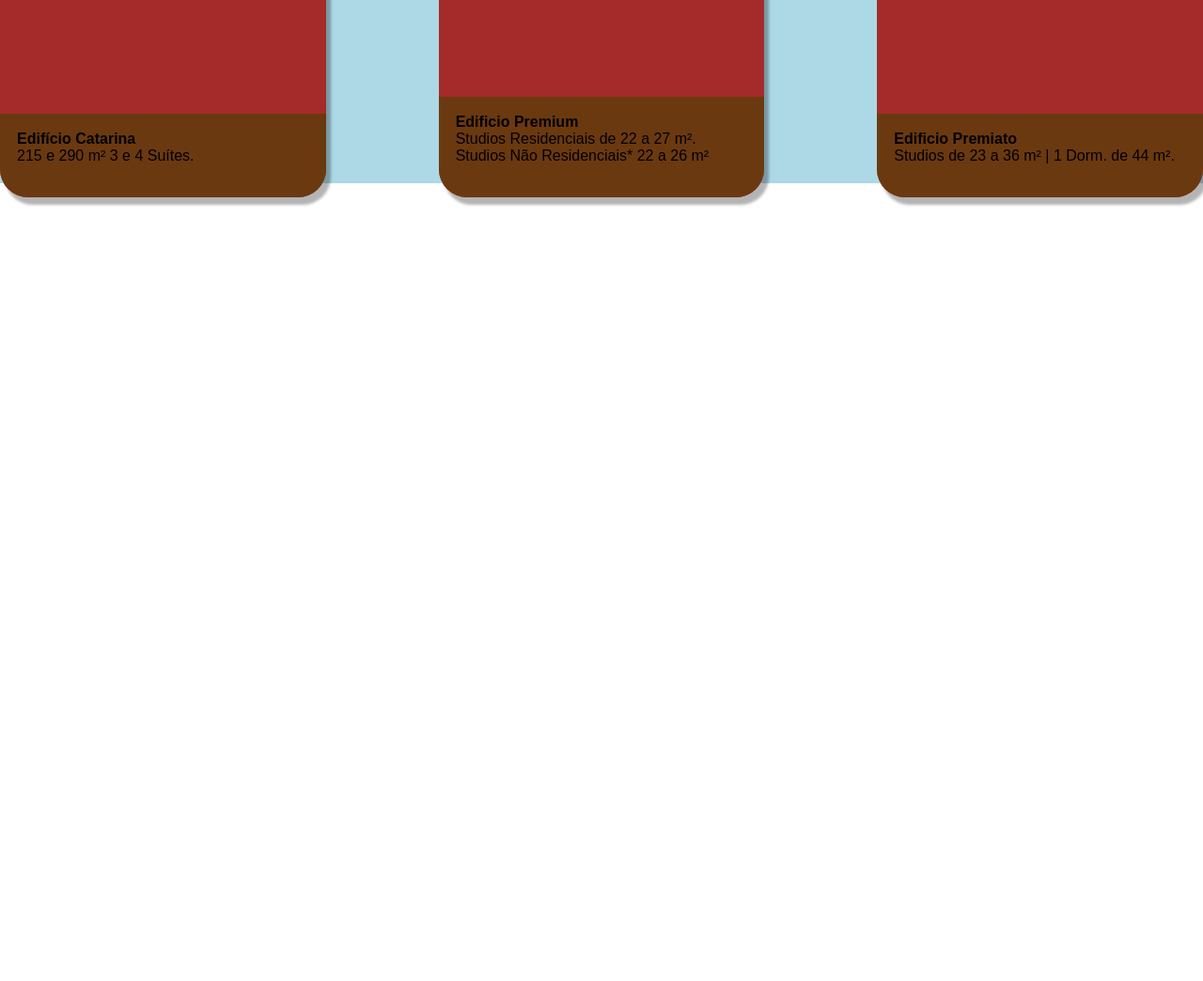
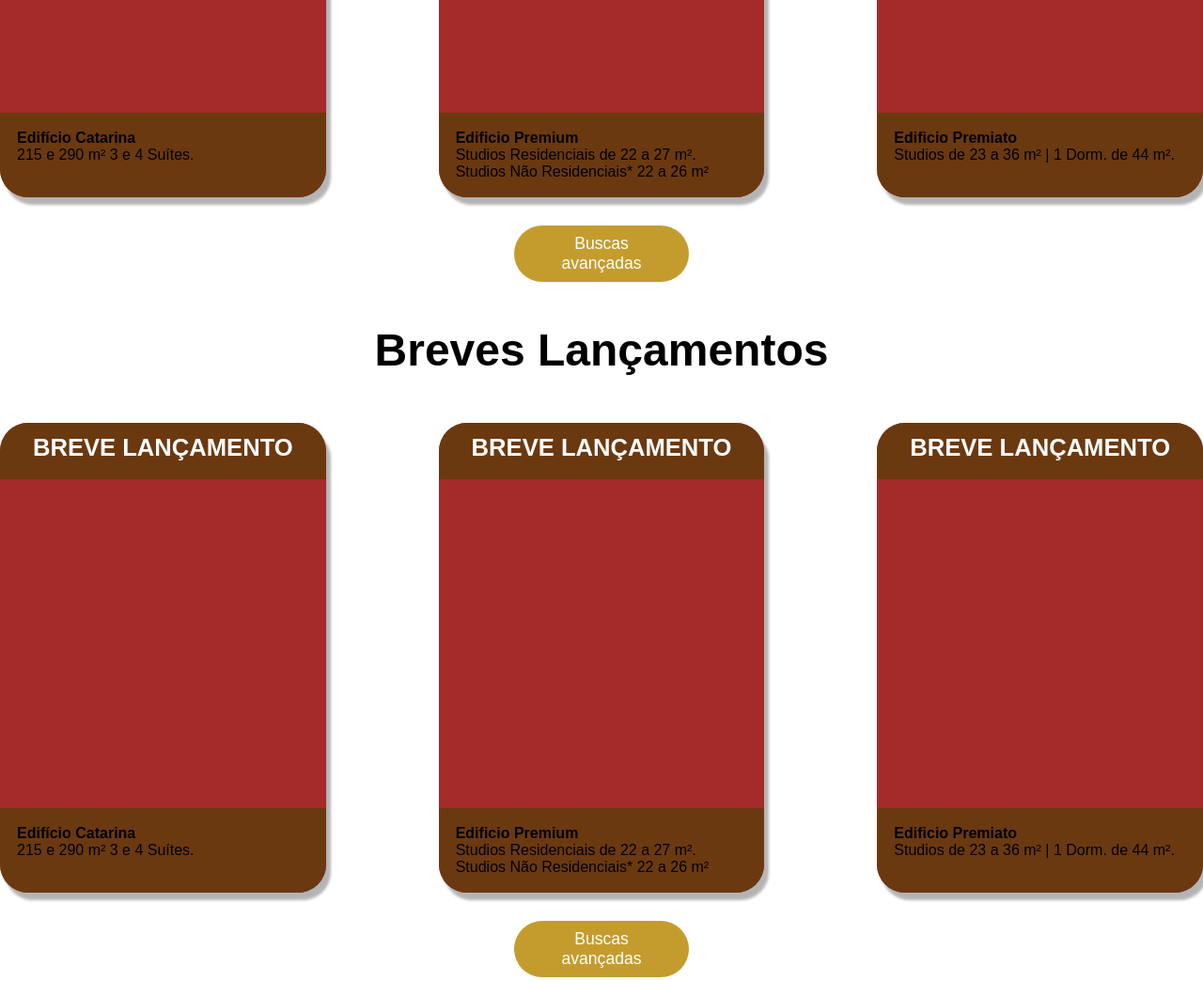
Before and after one commit to douglasrbalbino/vertex_construtora, a plain HTML site: page index.html in a window 1280 px wide. Shown: the part 1275-2319 px from the top of the page at 94% size. Before the commit the page ends 1575 px from the top, so only its background shows below. Drawn offline with Linux system fonts and the light colour scheme.

Commit message:
Dei continuação ao projeto

```diff
--- a/index.html
+++ b/index.html
@@ -44,8 +44,8 @@
         <section class="lancamentos">
             <h2>Lançamentos</h2>
             <div class="container">
-                <div >
                     <div class="cards">
+
                         <div class="lancamentos_card">
                             <div class="card_titulo">
                                 <h2>Lançamento</h2>
@@ -55,6 +55,7 @@
                                 <p>215 e 290 m² 3 e 4 Suítes.</p>
                             </div>
                         </div>
+
                         <div class="lancamentos_card">
                             <div class="card_titulo">
                                 <h2>Lançamento</h2>
@@ -77,9 +78,90 @@
                             </div>
                         </div>
                     </div >
-                </div>
+                    <button>Buscas <br> avançadas</button>
             </div>
+        </section>
 
+        <section class="lancamentos" style="padding-top: 0px;">
+            <h2>Breves Lançamentos</h2>
+            <div class="container">
+                    <div class="cards">
+
+                        <div class="lancamentos_card">
+                            <div class="card_titulo">
+                                <h2>BREVE LANÇAMENTO</h2>
+                            </div>
+                            <div class="card_info">
+                                <h4>Edifício Catarina</h4>
+                                <p>215 e 290 m² 3 e 4 Suítes.</p>
+                            </div>
+                        </div>
+
+                        <div class="lancamentos_card">
+                            <div class="card_titulo">
+                                <h2>BREVE LANÇAMENTO</h2>
+                            </div>
+                            <div class="card_info">
+                                <h4>Edificio Premium</h4>
+                                <p>Studios Residenciais de 22 a 27 m².
+                                    <br>
+                                    Studios Não Residenciais* 22 a 26 m²</p>
+                            </div>
+                        </div>
+
+                        <div class="lancamentos_card">
+                            <div class="card_titulo">
+                                <h2>BREVE LANÇAMENTO</h2>
+                            </div>
+                            <div class="card_info">
+                                <h4>Edificio Premiato</h4>
+                                <p>Studios de 23 a 36 m² | 1 Dorm. de 44 m².</p>
+                            </div>
+                        </div>
+                    </div >
+                    <button>Buscas <br> avançadas</button>
+            </div>
+        </section>
+
+        <section class="lancamentos" style="padding-top: 0px;">
+            <h2>Nossas Oportunidades</h2>
+            <div class="container">
+                    <div class="cards">
+
+                        <div class="lancamentos_card">
+                            <div class="card_titulo">
+                                <h2>Lançamento</h2>
+                            </div>
+                            <div class="card_info">
+                                <h4>Edifício Catarina</h4>
+                                <p>215 e 290 m² 3 e 4 Suítes.</p>
+                            </div>
+                        </div>
+
+                        <div class="lancamentos_card">
+                            <div class="card_titulo">
+                                <h2>Lançamento</h2>
+                            </div>
+                            <div class="card_info">
+                                <h4>Edificio Premium</h4>
+                                <p>Studios Residenciais de 22 a 27 m².
+                                    <br>
+                                    Studios Não Residenciais* 22 a 26 m²</p>
+                            </div>
+                        </div>
+
+                        <div class="lancamentos_card">
+                            <div class="card_titulo">
+                                <h2>Lançamento</h2>
+                            </div>
+                            <div class="card_info">
+                                <h4>Edificio Premiato</h4>
+                                <p>Studios de 23 a 36 m² | 1 Dorm. de 44 m².</p>
+                            </div>
+                        </div>
+                    </div >
+                    <button>Buscas <br> avançadas</button>
+            </div>
         </section>
     </main>
 
--- a/styles/style.css
+++ b/styles/style.css
@@ -132,15 +132,16 @@ input::placeholder {
 /* Lançamentos */
 
 .lancamentos {
-    height: 700px;
+    height: 850px;
     padding-top: 110px;
-    background-color: lightblue;
+
 }
 
 .lancamentos h2 {
+    text-align: center;
     font-size: 3rem;
     padding-bottom: 50px;
-    margin: 0 auto;
+
 }
 
 .cards {
@@ -162,16 +163,34 @@ input::placeholder {
 
 .card_titulo {
     padding: 12px;
+    height: 60px;
     border-radius: 30px 30px 0 0 ;
     color: white;
     background-color: rgb(107, 57, 16);
+}
 
+.card_titulo h2 {
+    font-size: 1.6rem;
 }
 
 .card_info {
     padding: 18px;
+    height: 90px;
     padding-bottom: 35px;
     border-radius: 0 0 30px 30px;
     color: black;
     background-color: rgb(107, 57, 16);
 }
+
+.container button {
+    display: block;
+    margin: 30px auto;
+    border: none;
+    border-radius: 30px;
+    height: 60px;
+    padding: 0 50px;
+    font-size: 1.1rem;
+    background-color: rgb(196, 156, 46);
+    color: white;
+    cursor: pointer;
+}
```
